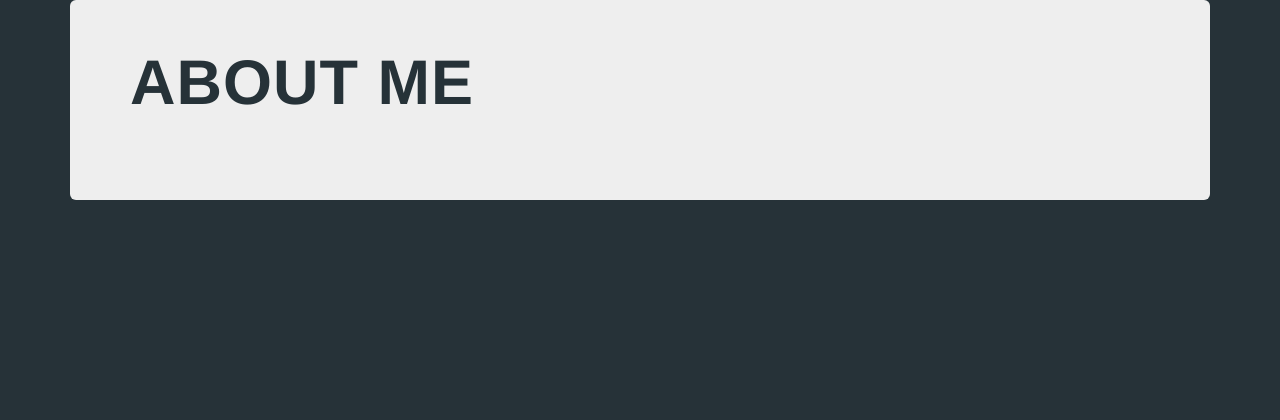
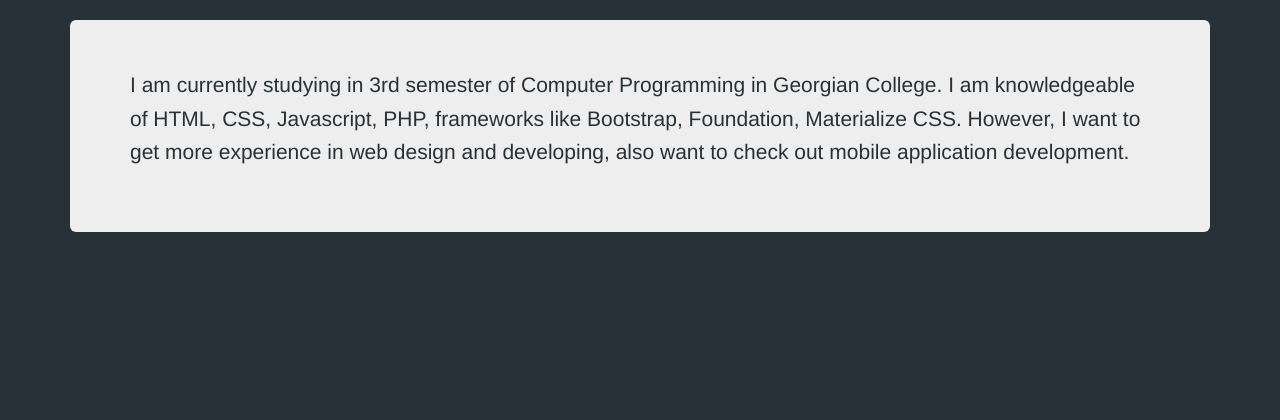
Before and after one commit to friendvineetsharma/Express_Portfolio, a Node server app: page /AboutMe in a window 1280 px wide. Shown: the part 91-511 px from the top of the page. Run offline with Node 20, Linux system fonts and the light colour scheme; some libraries are stand-ins or nearby versions.

Commit message:
added some text in about me

```diff
--- a/public/stylesheets/basicelement.css
+++ b/public/stylesheets/basicelement.css
@@ -92,7 +92,6 @@ a:focus {
 .navbar-custom .navbar-brand .navbar-toggle {
     padding: 4px 6px;
     font-size: 16px;
-    color: #fff;
 }
 
 .navbar-custom .navbar-brand .navbar-toggle:focus,
@@ -410,12 +409,6 @@ body {
     color: #eeeeee;
 }
 
-#buttons {
-    background-color: #EEEEEE;
-
-}
-
-
 .social:hover {
     -webkit-transform: scale(1.1);
     -moz-transform: scale(1.1);
@@ -454,3 +447,6 @@ body {
 #social-li:hover {
     color: #0077B5;
 }
+.navbar-custom .navbar-toggle .icon-bar {
+    background-color: #eeeeee;
+}
--- a/views/AboutMe.ejs
+++ b/views/AboutMe.ejs
@@ -11,10 +11,13 @@ which builds the file structure so you don't need to start from scratch
 <% include partials/header.ejs %>
 <div id="wrap">
 <div class="container">
+  <br />
   <font color="#263238">
   <div class="jumbotron">
 
-    <h1><%= title %></h1>
+    <p>I am currently studying in 3rd semester of Computer Programming in Georgian College. I am knowledgeable of HTML,
+      CSS, Javascript, PHP, frameworks like Bootstrap, Foundation, Materialize CSS. However, I want to get more experience
+      in web design and developing, also want to check out mobile application development.</p>
 
   </div>
   </font>
```
